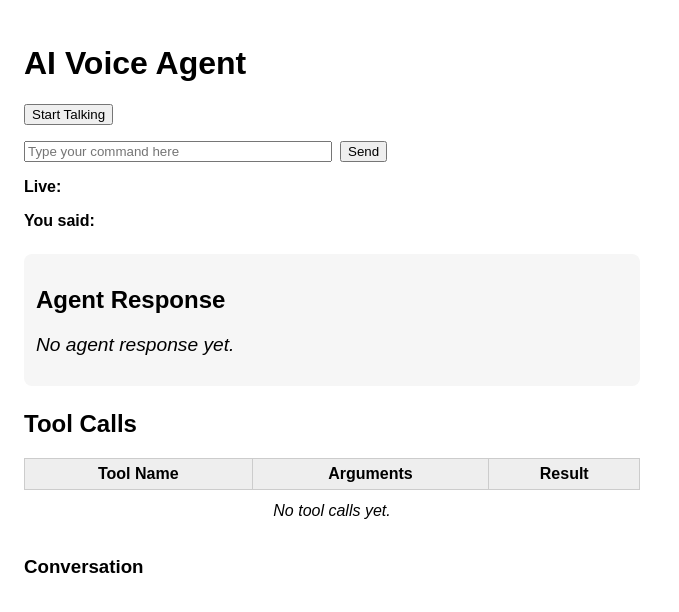
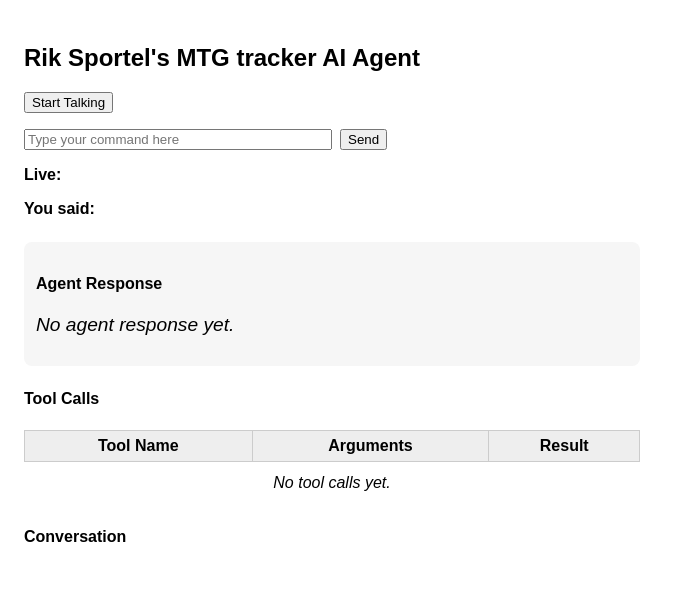
Before and after one commit to RikSportel/mtg-trades-agent-front, a React (Create React App) app: page / in a window 1280 px wide. Shown: the top 612 px of the page, without its empty margins (0-679 px from the left). Built offline with nearby package versions, Linux system fonts and the light colour scheme.

Commit message:
UI updates for agent

```diff
--- a/public/index.html
+++ b/public/index.html
@@ -6,7 +6,7 @@
     <meta name="viewport" content="width=device-width, initial-scale=1" />
     <meta name="theme-color" content="#000000" />
     <meta name="description" content="Web site created using create-react-app" />
-    <link rel="apple-touch-icon" href="%PUBLIC_URL%/rs.png" />
+    <link rel="apple-touch-icon" href="%PUBLIC_URL%/rs.ico" />
     <link rel="manifest" href="%PUBLIC_URL%/manifest.json" />
     <title>RS MTG Trade Agent</title>
   </head>
--- a/src/App.js
+++ b/src/App.js
@@ -9,6 +9,7 @@
   const [response, setResponse] = useState("");
   const [listening, setListening] = useState(false);
   const [manualInput, setManualInput] = useState("");
+  const [loading, setLoading] = useState(false);
 
   // Use the new agent hook
   const { messages, sendMessage } = useAgent();
@@ -17,8 +18,10 @@
     onResult: async (text) => {
       setTranscript(text);
       setInterimTranscript("");
+      setLoading(true);
       const result = await sendMessage(text);
       setResponse(result);
+      setLoading(false);
         // Optional: Speak the result
         //const synth = window.speechSynthesis;
         //const utter = new SpeechSynthesisUtterance(result || "Done");
@@ -35,8 +38,10 @@
   const handleManualSend = async () => {
     setTranscript(manualInput);
     setInterimTranscript("");
+    setLoading(true);
     const result = await sendMessage(manualInput);
     setResponse(result);
+    setLoading(false);
     // Optional: Speak the result
     //const synth = window.speechSynthesis;
     //const utter = new SpeechSynthesisUtterance(result || "Done");
@@ -45,8 +50,35 @@
 
   return (
     <div style={{ display: 'flex', flexDirection: 'row', padding: 24, fontFamily: "Arial", width: '100vw', boxSizing: 'border-box' }}>
+      {loading && (
+        <div
+          style={{
+            position: "fixed",
+            top: 0,
+            left: 0,
+            width: "100vw",
+            height: "100vh",
+            background: "rgba(128,128,128,0.4)",
+            zIndex: 9999,
+            display: "flex",
+            alignItems: "center",
+            justifyContent: "center"
+          }}
+        >
+          <div style={{
+            background: "#fff",
+            padding: "32px 48px",
+            borderRadius: 12,
+            boxShadow: "0 2px 16px rgba(0,0,0,0.15)",
+            fontSize: "1.5em",
+            color: "#444"
+          }}>
+            Loading...
+          </div>
+        </div>
+      )}
       <div style={{ width: '50%', marginRight: 24 }}>
-        <h1>AI Voice Agent</h1>
+        <h2>Rik Sportel's MTG tracker AI Agent</h2>
         <button
           onClick={startListening}
           disabled={listening}
@@ -69,21 +101,74 @@
 
         {/* 1. Render last agent message at the top */}
         <div style={{ margin: '24px 0', padding: '12px', background: '#f6f6f6', borderRadius: 8 }}>
-          <h2>Agent Response</h2>
+          <h4>Agent Response</h4>
           <div style={{ fontSize: '1.2em', minHeight: 40 }}>
             {(() => {
               const lastMsg = Array.isArray(messages) && messages.length > 0 ? messages[messages.length - 1] : null;
               if (lastMsg && lastMsg.role === 'assistant' && lastMsg.content) {
+                // If lastMsg.content is an array of objects (table), render table
+                if (
+                  Array.isArray(lastMsg.content) &&
+                  lastMsg.content.length > 0 &&
+                  lastMsg.content.every(obj => typeof obj === 'object' && obj !== null && !obj.text)
+                ) {
+                  return (
+                    <table style={{ width: '100%', borderCollapse: 'collapse', background: '#fff', marginBottom: 16 }}>
+                      <tbody>
+                        {lastMsg.content.map((obj, idx) => (
+                          <React.Fragment key={idx}>
+                            <tr>
+                              <td style={{ border: '1px solid #ccc', padding: '6px' }}>{idx + 1}</td>
+                              <td style={{ border: '1px solid #ccc', padding: '6px' }}>{obj.set_name}</td>
+                              <td style={{ border: '1px solid #ccc', padding: '6px' }}>{obj.collector_number}</td>
+                              <td style={{ border: '1px solid #ccc', padding: '6px', textAlign: 'center' }}>
+                                <input type="checkbox" checked={!!obj.foil} disabled />
+                              </td>
+                              <td style={{ border: '1px solid #ccc', padding: '6px' }}>{obj.prices?.eur_foil ?? ''}</td>
+                              <td style={{ border: '1px solid #ccc', padding: '6px', textAlign: 'center' }}>
+                                <input type="checkbox" checked={!!obj.nonfoil} disabled />
+                              </td>
+                              <td style={{ border: '1px solid #ccc', padding: '6px' }}>{obj.prices?.eur ?? ''}</td>
+                              <td style={{ border: '1px solid #ccc', padding: '6px', textAlign: 'center' }}>
+                                {obj.legalities?.commander === "not_legal" && (
+                                  <span style={{ color: 'red', fontWeight: 'bold' }}>B</span>
+                                )}
+                              </td>
+                            </tr>
+                            <tr>
+                              <td colSpan={8} style={{ border: '1px solid #ccc', padding: '6px', textAlign: 'center' }}>
+                                {obj.image_uris?.small && (
+                                  <img src={obj.image_uris.normal} alt="card" style={{ maxHeight: 300 }} />
+                                )}
+                              </td>
+                            </tr>
+                          </React.Fragment>
+                        ))}
+                      </tbody>
+                    </table>
+                  );
+                }
+                // If lastMsg.content is a string, render markdown
+                if (typeof lastMsg.content === 'string') {
                   return <ReactMarkdown>{lastMsg.content}</ReactMarkdown>;
+                }
+                // If lastMsg.content is an array of objects with a 'text' property, render markdown for each
+                if (
+                  Array.isArray(lastMsg.content) &&
+                  lastMsg.content.length > 0 &&
+                  lastMsg.content.every(obj => typeof obj === 'object' && obj !== null && typeof obj.text === 'string')
+                ) {
+                  return lastMsg.content.map((obj, idx) => (
+                    <ReactMarkdown key={idx}>{obj.text}</ReactMarkdown>
+                  ));
+                }
               }
               return <em>No agent response yet.</em>;
             })()}
           </div>
         </div>
-
-        {/* 2. Table for tool calls and results */}
         <div style={{ margin: '24px 0' }}>
-          <h2>Tool Calls</h2>
+          <h4>Tool Calls</h4>
           <table style={{ width: '100%', borderCollapse: 'collapse', background: '#fff' }}>
             <thead>
               <tr style={{ background: '#eee' }}>
@@ -97,28 +182,25 @@
                 // Find all assistant messages with tool_calls
                 const rows = [];
                 (Array.isArray(messages) ? messages : []).forEach((msg, i) => {
-                  if (msg.role === 'assistant' && Array.isArray(msg.tool_calls)) {
-                    msg.tool_calls.forEach((call, idx) => {
-                      // Find matching tool response by id
-                      const toolMsg = (Array.isArray(messages) ? messages : []).find(
-                        m => m.role === 'tool' && m.tool_call_id === call.id
+                  if (msg.type === 'function_call') {
+                    // Find the result message with matching call_id
+                    const resultMsg = messages.find(
+                      m => m.type === 'function_call_output' && m.call_id === msg.call_id
                     );
-                      let result = '';
-                      if (toolMsg && toolMsg.content) {
-                        try {
-                          result = JSON.stringify(JSON.parse(toolMsg.content), null, 2);
-                        } catch {
-                          result = toolMsg.content;
-                        }
-                      }
+                    console.log("Tool call:", msg, "Result:", resultMsg);
                     rows.push(
-                        <tr key={i + '-' + idx}>
-                          <td style={{ border: '1px solid #ccc', padding: '6px' }}>{call.function.name}</td>
-                          <td style={{ border: '1px solid #ccc', padding: '6px' }}>{call.function.arguments}</td>
-                          <td style={{ border: '1px solid #ccc', padding: '6px' }}><pre style={{ margin: 0 }}>{result}</pre></td>
+                      <tr key={i}>
+                      <td style={{ border: '1px solid #ccc', padding: '6px' }}>{msg.name}</td>
+                      <td style={{ border: '1px solid #ccc', padding: '6px' }}>{msg.arguments}</td>
+                      <td style={{ border: '1px solid #ccc', padding: '6px' }}>
+                        {resultMsg ? (
+                        typeof resultMsg.result === 'object'
+                          ? JSON.stringify(resultMsg.output)
+                          : resultMsg.output
+                        ) : <em>Pending...</em>}
+                      </td>
                       </tr>
                     );
-                    });
                   }
                 });
                 return rows.length > 0 ? rows : (
@@ -130,18 +212,13 @@
         </div>
 
         {/* Conversation history (optional, can be removed for clarity) */}
-        <h3>Conversation</h3>
+        <h4>Conversation</h4>
         <ul>
-          {(Array.isArray(messages) ? messages : []).map((msg, i) => (
-            <li key={i}>
-              <strong>{msg.role}:</strong>{" "}
-              {typeof msg.content === "string"
-                ? msg.content
-                : Array.isArray(msg.content)
-                  ? msg.content.map((item, idx) => (
-                      <span key={idx}>{JSON.stringify(item)} </span>
-                    ))
-                  : JSON.stringify(msg.content)}
+          {messages.map((msg, idx) => (
+            <li key={idx} style={{ marginBottom: 8, fontSize: '0.95em', wordBreak: 'break-word' }}>
+              <pre style={{ background: '#f0f0f0', padding: 8, borderRadius: 4, overflowX: "hidden" }}>
+                {JSON.stringify(msg, null, 2)}
+              </pre>
             </li>
           ))}
         </ul>
```
Lines whose indentation alone changed are shown as unchanged.
